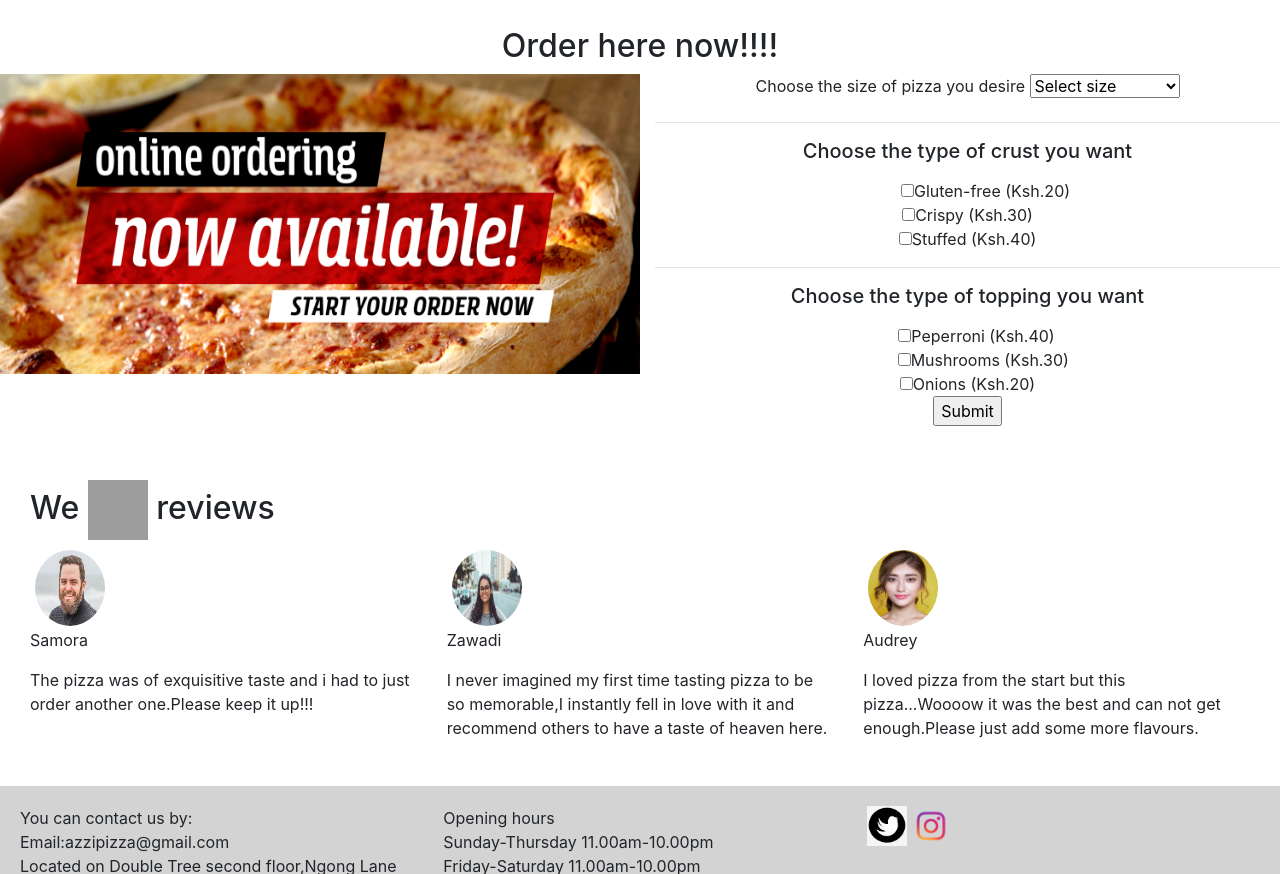
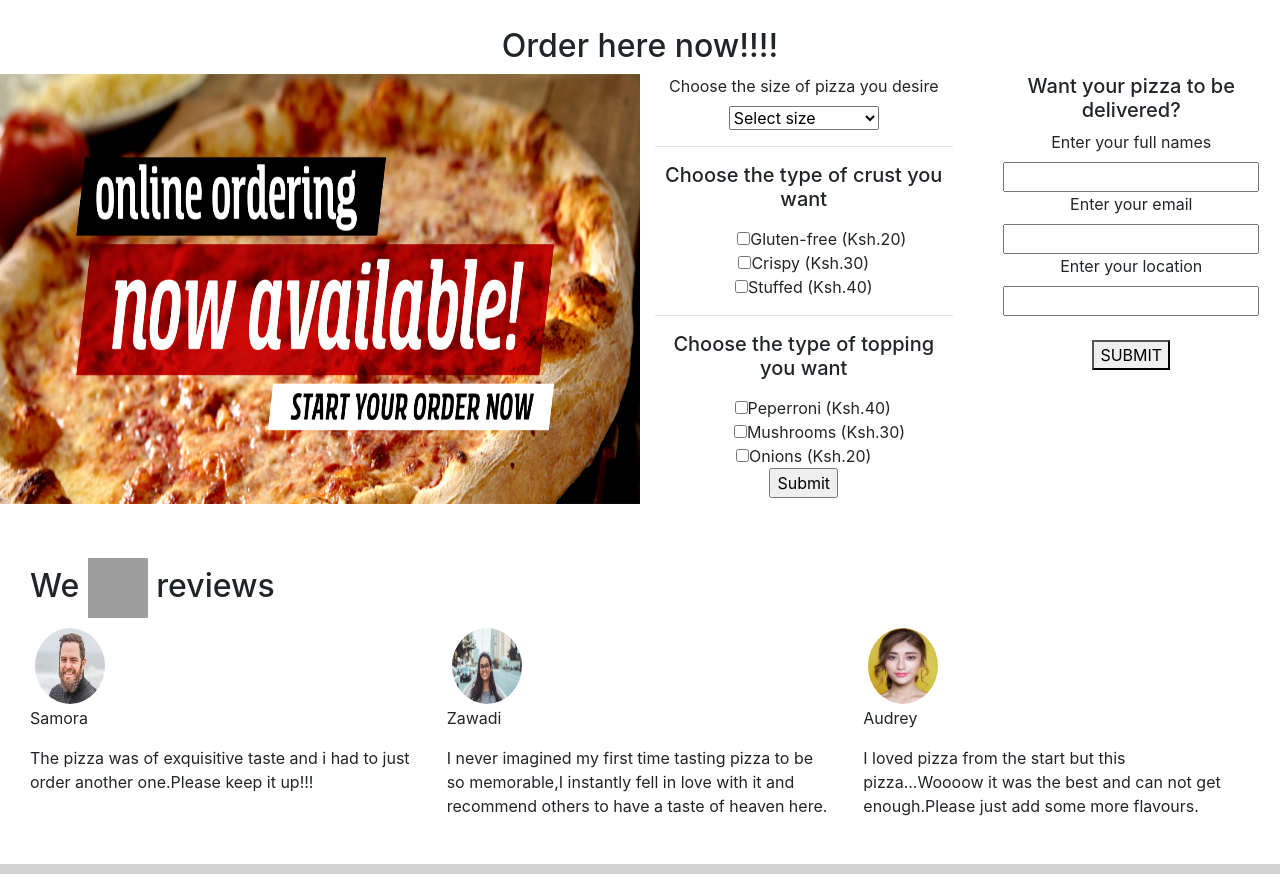
Before and after one commit to dennisnyamweya/pizza_website, a plain HTML site: page index.html in a window 1280 px wide. Shown: the part 1130-2004 px from the top of the page. Drawn offline with nearby package versions, Linux system fonts and the light colour scheme; grey boxes are pictures that could not be loaded.

Commit message:
added delivery platform

```diff
--- a/index.html
+++ b/index.html
@@ -95,9 +95,9 @@
   <h2>Order here now!!!!</h2>
   <div class="row">
     <div class="col-6">
-        <img src="image/order.png" alt="" width="640px" height="300px">
+        <img src="image/order.png" alt="" width="640px" height="430px">
     </div>
-    <div class="col-6">
+    <div class="col-3">
       <form action="" id="pizzaform" onsubmit="return false;">
 
           <label>Choose the size of pizza you desire</label>
@@ -124,6 +124,16 @@
           <div id="totalPrice"></div>
       <input type='submit' id='submit' value='Submit' onclick="calculateTotal()"/>
       <div class="show-total"></div>
+  </div>
+  <div class="col-3">
+<h5>Want your pizza to be delivered?</h5>
+<label for="fullnames">Enter your full names</label>
+<input type="text" id="name" value="">
+<label for="email">Enter your email</label>
+<input type="text" id="email" value="">
+<label for="location">Enter your location</label>
+<input type="text" id="location" value=""><br><br>
+<button type="submit" name="button" id="submit" onclick="myFunction()">SUBMIT</button>
   </div>
 </div>
 </div>
--- a/js/scripts.js
+++ b/js/scripts.js
@@ -92,3 +92,22 @@ function calculateTotal()
     divobj.innerHTML = "Total Price For the pizza Ksh."+pizzaPrice;
 
 }
+//delivery
+function myFunction() {
+  var name = document.getElementById("name").value;
+  var email = document.getElementById("email").value.indexOf("@");
+  var location = document.getElementById("location").value;
+
+  if(name.length<10){
+    alert("Enter your full name");
+  }
+  if (email == -1) {
+   alert("Not a valid e-mail!");
+ }
+ if(location===""){
+   alert("Enter location");
+ }
+if( name.length>10  && email>-1 && location!=="" ){
+   alert( name +"we have received your location.You will receive at " + location + " by your ordered time");
+ }
+}
```
Also changed, not shown: 1 other file.
